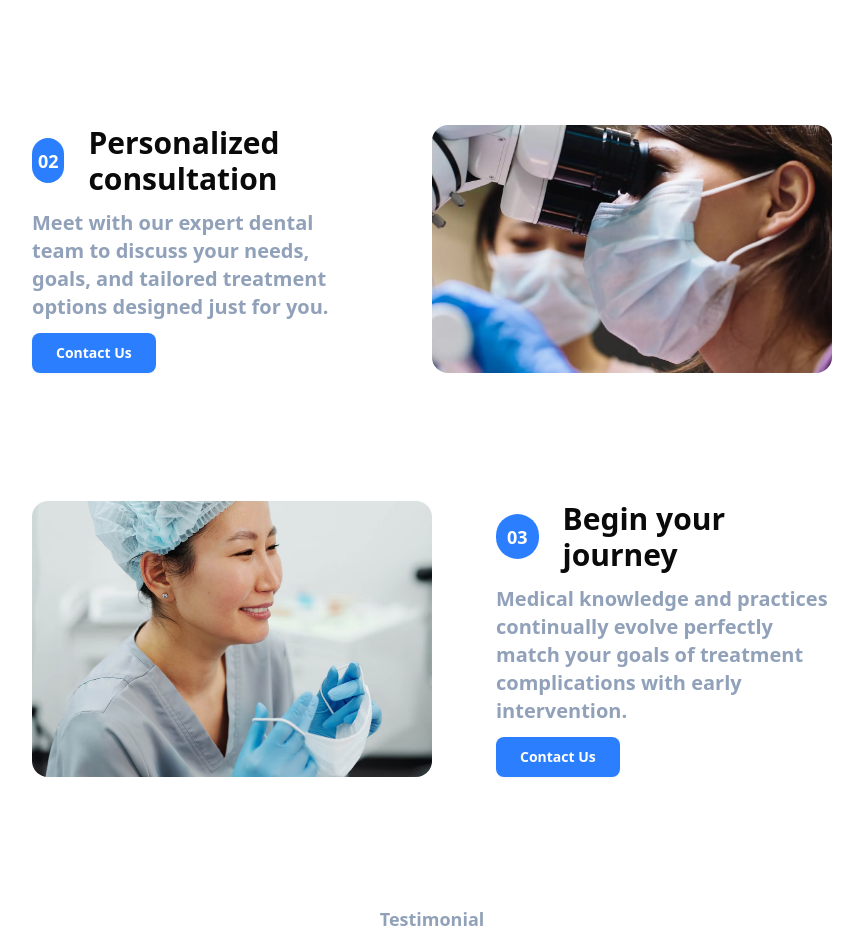
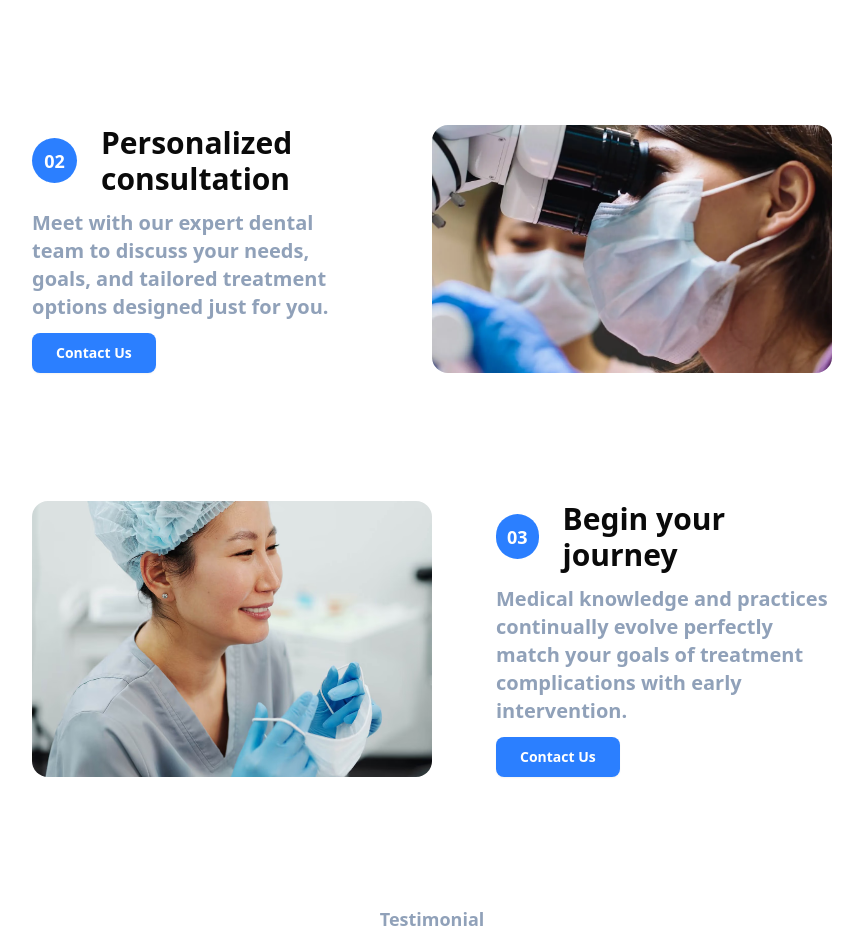
Before and after one commit to SkinnyPetee/pew-dentistry, a Next.js app: page / in a window 1280 px wide. Shown: the part 3960-4895 px from the top of the page, without its empty margins (208-1071 px from the left). Built offline with nearby package versions, Linux system fonts and the light colour scheme.

Commit message:
fixed size issue of icons

```diff
--- a/src/modules/section-4/how-it-works.tsx
+++ b/src/modules/section-4/how-it-works.tsx
@@ -42,7 +42,7 @@ const HowItWorksSection = () => {
         <div className="px-6 px-6 lg:px-60 w-full h-max py-16 flex gap-16 flex-col md:flex-row">
           <div className="flex flex-col gap-3 justify-center">
             <div className="flex gap-6 items-center">
-              <div className="w-[45px] h-[45px] flex justify-center items-center bg-blue-500 rounded-full text-lg text-white font-bold">
+              <div className="min-w-[45px] min-h-[45px] flex justify-center items-center bg-blue-500 rounded-full text-lg text-white font-bold">
                 02
               </div>
               <h2 className="text-shadow-slate-700 font-semibold text-3xl">
```
